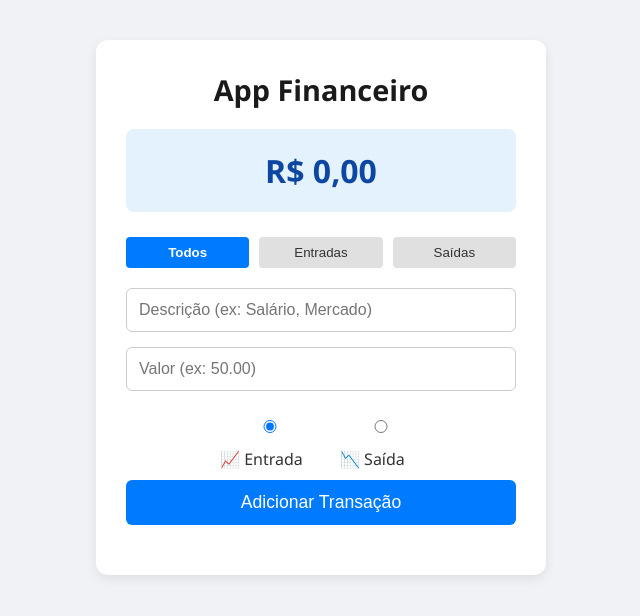
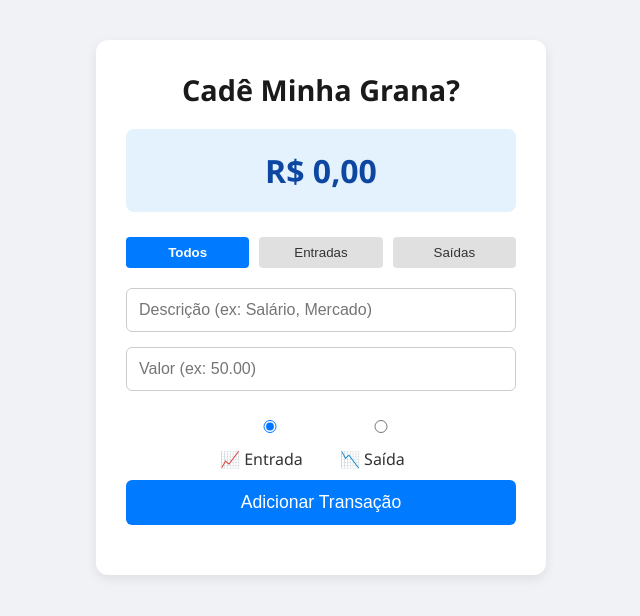
Before and after one commit to paulalima93/app-financeiro, a plain HTML site: page index.html in a window 1280 px wide. Shown: the whole page, without its empty margins (319-959 px from the left). Drawn offline with Linux system fonts and the light colour scheme.

Commit message:
Change app title from 'Minhas Finanças' to 'Cadê Minha Grana?'

```diff
--- a/index.html
+++ b/index.html
@@ -7,7 +7,7 @@
 </head>
 <body>
     <div class="card">
-        <h2 id="titulo-app">App Financeiro</h2>
+        <h2 id="titulo-app">Cadê Minha Grana?</h2>
 
         <div class="saldo-box">
             <span id="texto-saldo">R$ 0,00</span>
```
